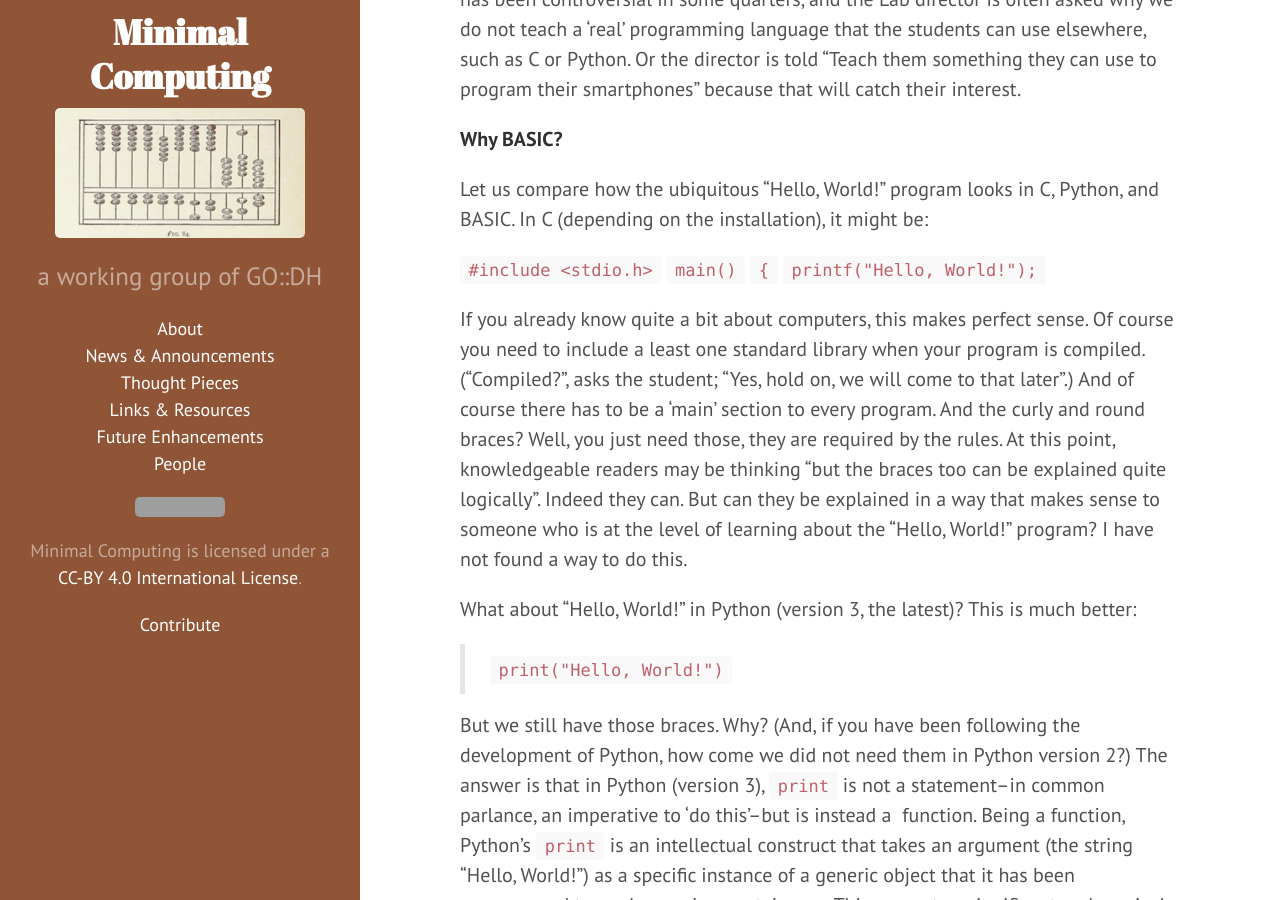
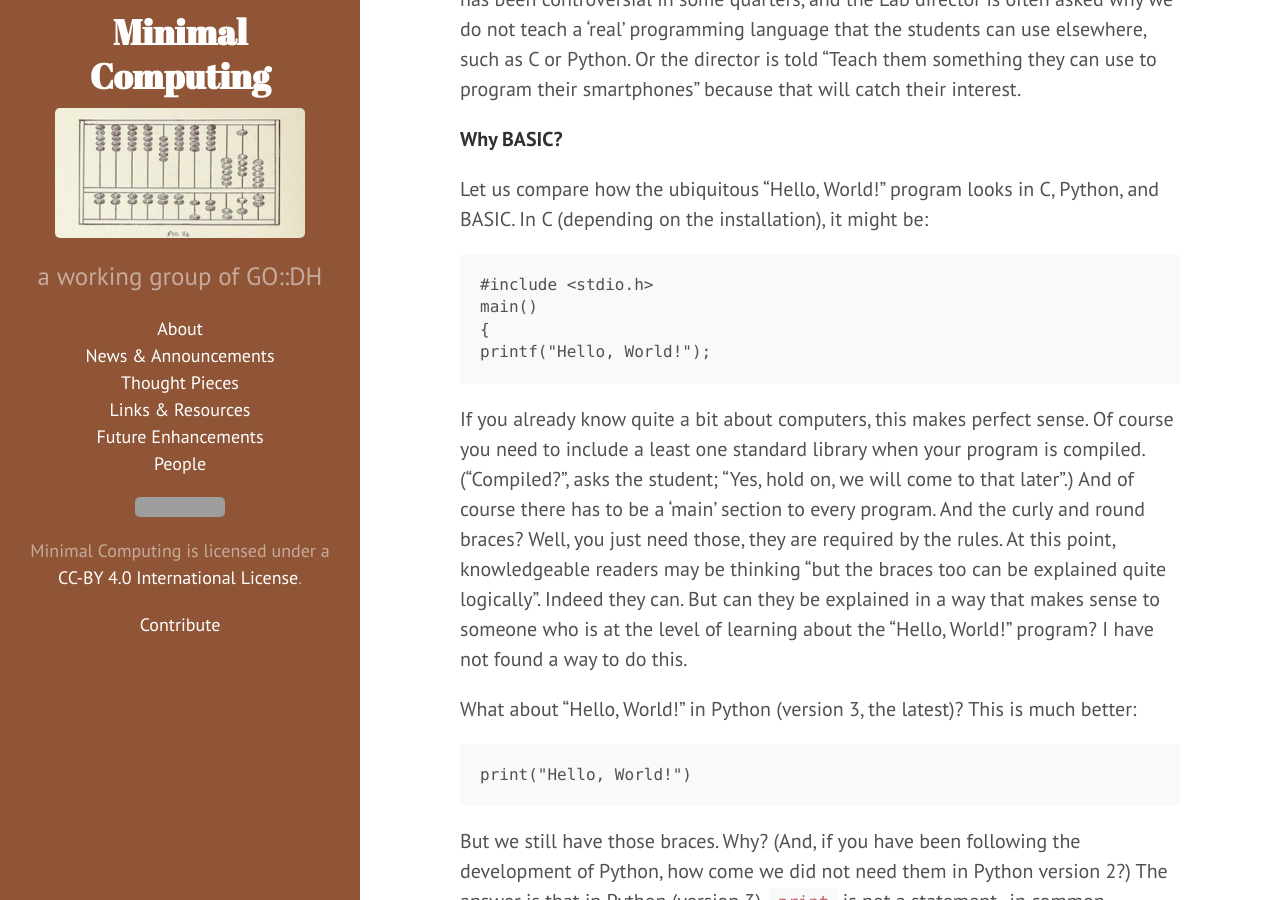
Before and after one commit to go-dh/mincomp, a Jekyll site: the page built from _posts/2015-08-03-old-machines.markdown, in a window 1280 px wide and 900 px high, scrolled down 1456 px. Built offline with Jekyll 4.4.1, drawn with Linux system fonts in a browser that asks for light colours; grey boxes are pictures that could not be loaded.

Commit message:
added codeblock indentation

```diff
--- a/_posts/2015-08-03-old-machines.markdown
+++ b/_posts/2015-08-03-old-machines.markdown
@@ -18,23 +18,23 @@ In the Lab we make much use of paper tape because it renders readily apparent th
 
 Let us compare how the ubiquitous "Hello, World!" program looks in C, Python, and BASIC. In C (depending on the installation), it might be:
 
-`#include <stdio.h>`
-`main()`
-`{`
-`printf("Hello, World!");`
+	#include <stdio.h>
+	main()
+	{
+	printf("Hello, World!");
 
 
 If you already know quite a bit about computers, this makes perfect sense. Of course you need to include a least one standard library when your program is compiled. ("Compiled?", asks the student; "Yes, hold on, we will come to that later".) And of course there has to be a 'main' section to every program. And the curly and round braces? Well, you just need those, they are required by the rules. At this point, knowledgeable readers may be thinking "but the braces too can be explained quite logically". Indeed they can. But can they be explained in a way that makes sense to someone who is at the level of learning about the "Hello, World!" program? I have not found a way to do this.
 
 What about "Hello, World!" in Python (version 3, the latest)? This is much better:
 
-> `print("Hello, World!")`
+	print("Hello, World!")
 
 But we still have those braces. Why? (And, if you have been following the development of Python, how come we did not need them in Python version 2?) The answer is that in Python (version 3), `print` is not a statement--in common parlance, an imperative to 'do this'--but is instead a  function. Being a function, Python's `print` is an intellectual construct that takes an argument (the string "Hello, World!") as a specific instance of a generic object that it has been programmed to work upon in a certain way. This presents a significant pedagogical problem, since in order to explain how the simplest program ever devised works, we must (if we use Python) first explain the tricky concept of a programmable function.
 
 In BASIC, of course, our "Hello, World!" program is just:
 
-> <pre>10 PRINT "Hello, World!"</pre>
+	10 PRINT "Hello, World!"
 
 The only bit of computer code is a simple imperative ("do this!") and, as in English, the words that are the object of a verb about a piece of language are in quotation marks. If you already understand how to make sense of (to parse) this line from a fictional narrative work
 
```
